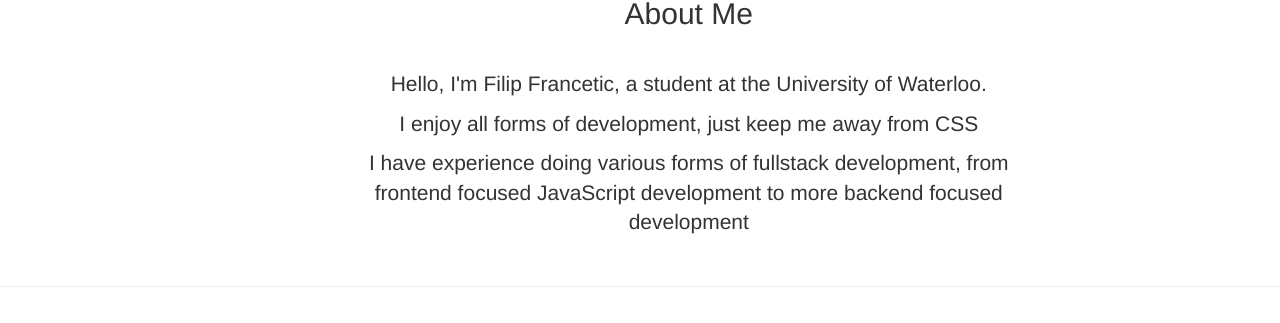
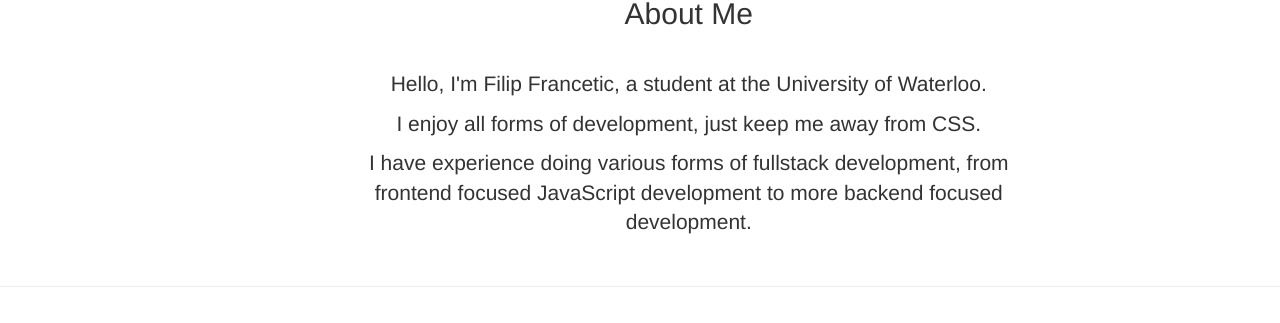
Before and after one commit to Filip-F/Filip-F.github.io, a Jekyll site: the page built from _posts/2014-09-21-services-1.markdown, in a window 1280 px wide and 900 px high. Shown: the part 209-532 px from the top of the window. Built offline with Jekyll 4.4.1, drawn with Linux system fonts in a browser that asks for light colours; nearby versions of some CDN libraries; library files that are not in the unit come from our copies.

Commit message:
Add periods where missing

```diff
--- a/_includes/about.html
+++ b/_includes/about.html
@@ -8,9 +8,9 @@
       <br/>
       <p>Hello, I'm Filip Francetic, a student at the University of Waterloo.</p>
 
-      <p>I enjoy all forms of development, just keep me away from CSS</p>
+      <p>I enjoy all forms of development, just keep me away from CSS.</p>
 
-      <p>I have experience doing various forms of fullstack development, from frontend focused JavaScript development to more backend focused development</p>
+      <p>I have experience doing various forms of fullstack development, from frontend focused JavaScript development to more backend focused development.</p>
     </div>
   </div>
 </section>
```
